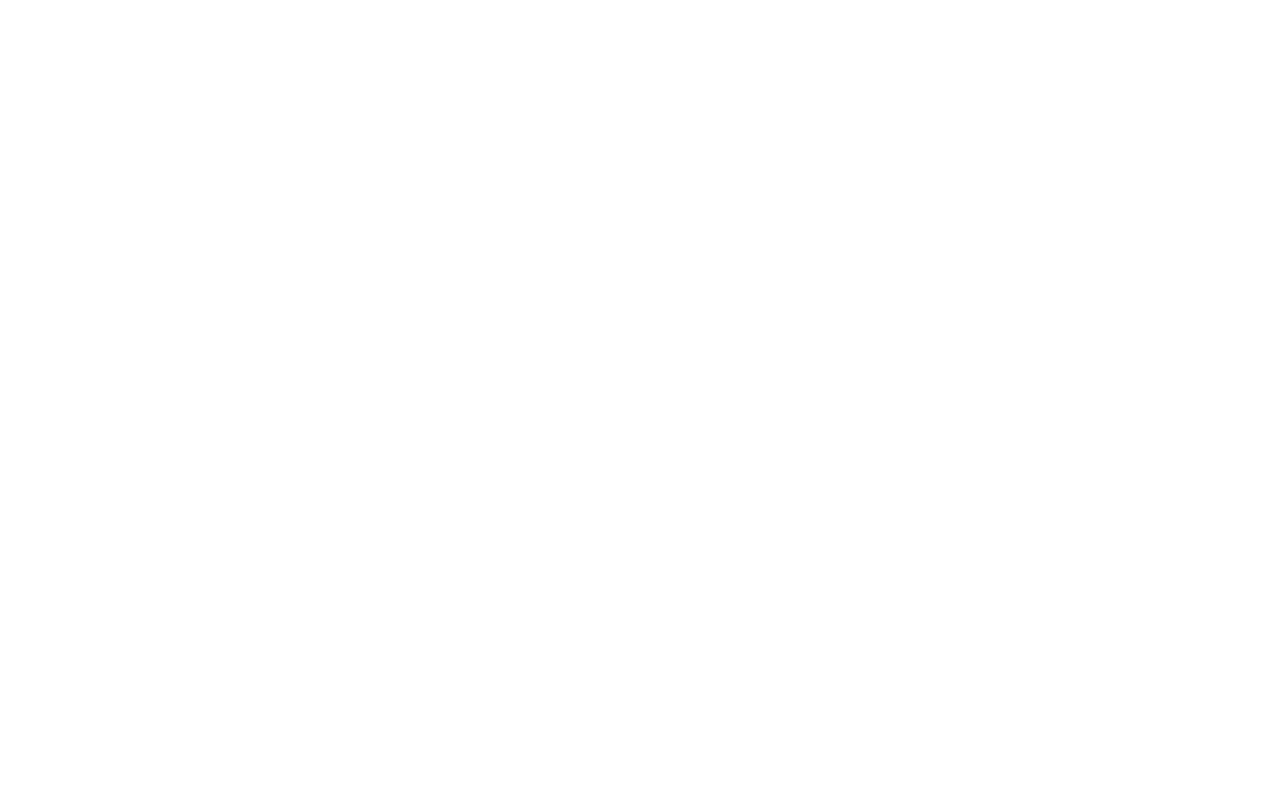
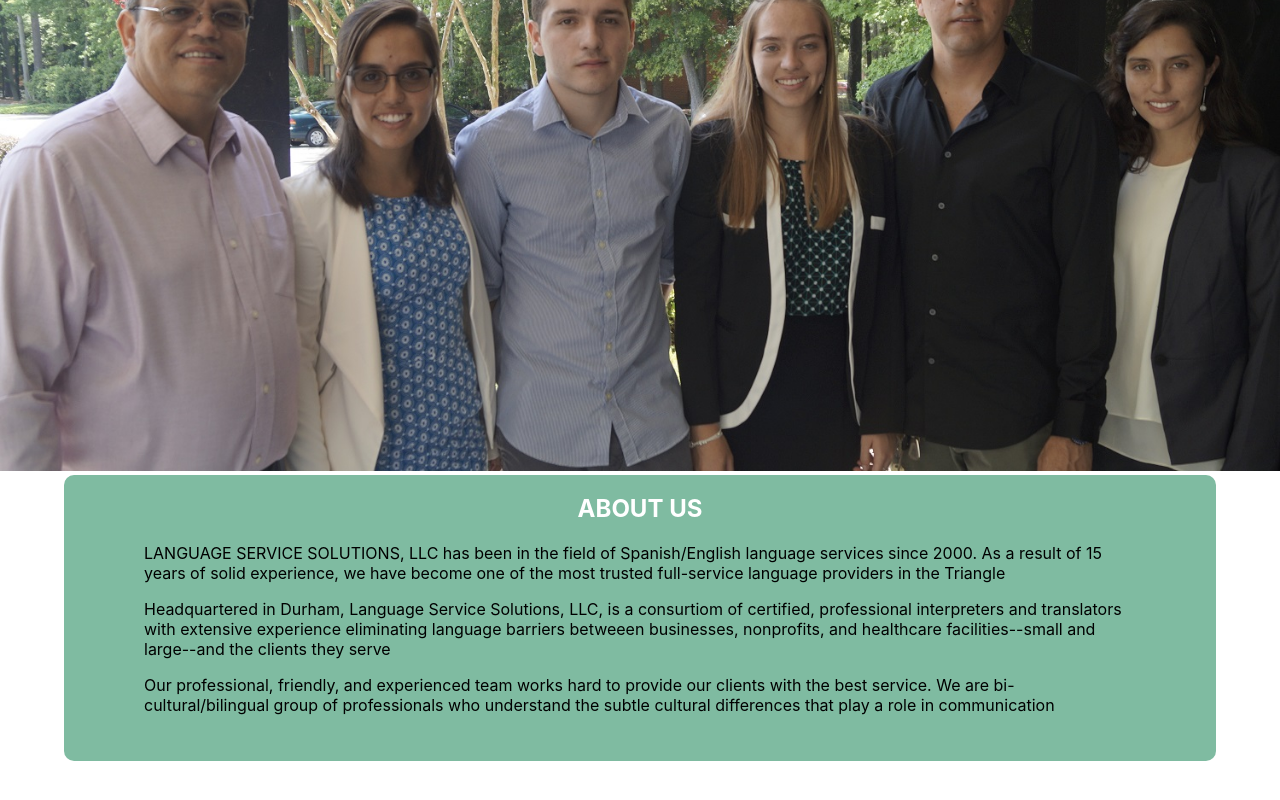
Before and after one commit to luthfib/language-service-solutions, a Next.js app: page / in a window 1280 px wide. Shown: the part 348-1148 px from the top of the page. Before the commit the page ends 800 px from the top, so only its background shows below. Built offline with nearby package versions, Linux system fonts and the light colour scheme.

Commit message:
add some stuff, gotta figure out some bugs

```diff
--- /dev/null
+++ b/components/AboutUsSection.js
@@ -0,0 +1,42 @@
+const AboutUs = (props) => (
+  <>
+    <section>
+      <h2>about us</h2>
+      <p>
+        LANGUAGE SERVICE SOLUTIONS, LLC has been in the field of Spanish/English
+        language services since 2000. As a result of 15 years of solid
+        experience, we have become one of the most trusted full-service language
+        providers in the Triangle
+      </p>
+      <p>
+        Headquartered in Durham, Language Service Solutions, LLC, is a
+        consurtiom of certified, professional interpreters and translators with
+        extensive experience eliminating language barriers betweeen businesses,
+        nonprofits, and healthcare facilities--small and large--and the clients
+        they serve
+      </p>
+      <p>
+        Our professional, friendly, and experienced team works hard to provide
+        our clients with the best service. We are bi-cultural/bilingual group of
+        professionals who understand the subtle cultural differences that play a
+        role in communication
+      </p>
+    </section>
+    <style jsx>{`
+      section {
+        background: var(--primary-light);
+        border-radius: 10px;
+        width: 90%;
+        padding: 0px 80px 30px 80px;
+      }
+
+      h2 {
+        text-align: center;
+        color: var(--white);
+        text-transform: uppercase;
+      }
+    `}</style>
+  </>
+);
+
+export default AboutUs;
--- /dev/null
+++ b/components/Gallery.js
@@ -0,0 +1,19 @@
+const Gallery = () => (
+  <>
+    <div class="img-container">
+      <img src="/imgs/TeamGroup.jpg" />
+    </div>
+    <style jsx>{`
+        div {
+            width: 100%;
+            height: 50%;
+        }
+        img {
+            width: 100%;
+        }
+    `}
+    </style>
+  </>
+);
+
+export default Gallery;
--- a/pages/index.js
+++ b/pages/index.js
@@ -1,5 +1,7 @@
 import React, { useRef, useState } from 'react';
 
+import AboutUs from '../components/AboutUsSection'
+import Gallery from '../components/Gallery'
 import Head from 'next/head';
 import Navbar from '../components/navbar';
 import { useOnClickOutside } from '../hooks/useOnClickOutside';
@@ -16,14 +18,13 @@
         <title>Language Service Solutions</title>
         <link rel='icon' href='/favicon.ico' />
       </Head>
-
+      <Gallery />
+      <AboutUs />
       <main>
-
       </main>
       <style jsx>{`
         .container {
           min-height: 100vh;
-          padding: 0 0.5rem;
           display: flex;
           flex-direction: column;
           justify-content: center;
```
Also changed, not shown: public/imgs/TeamGroup.JPG (added), public/imgs/TeamOutside.JPG (added).
